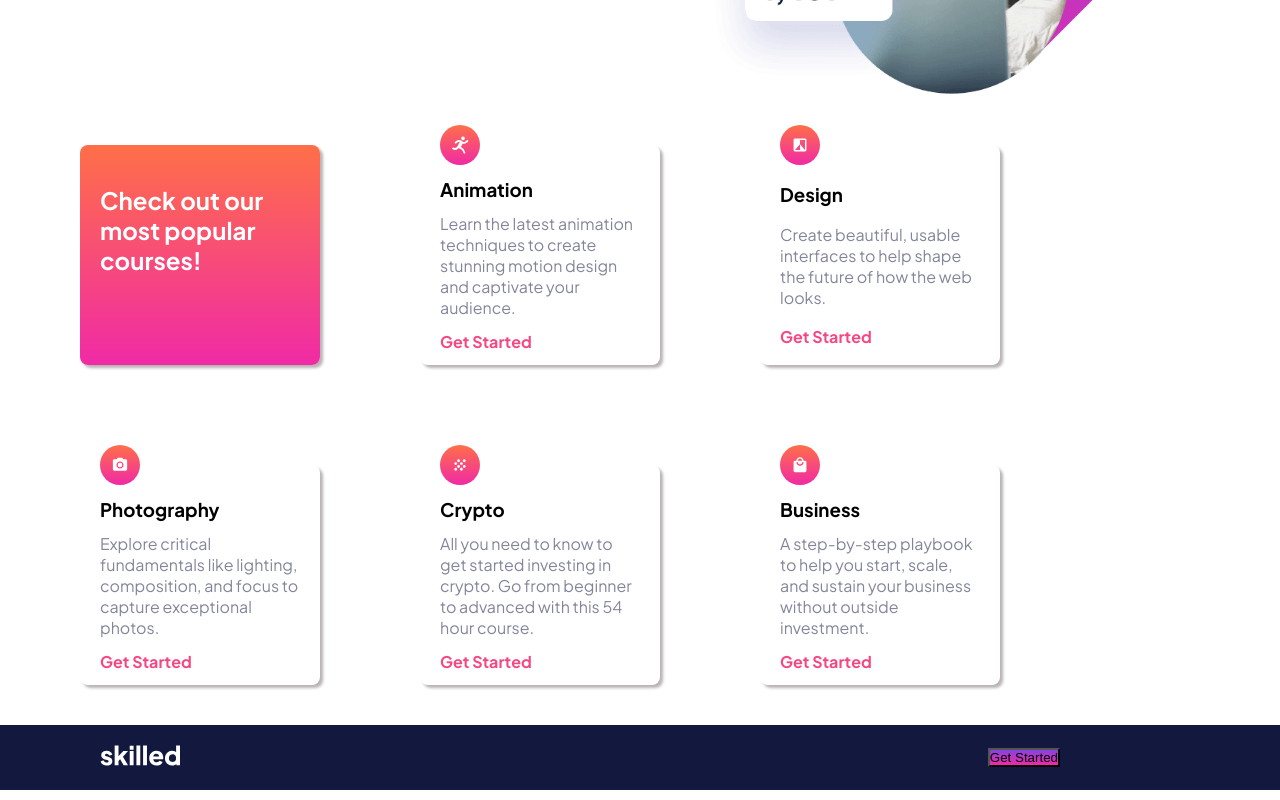
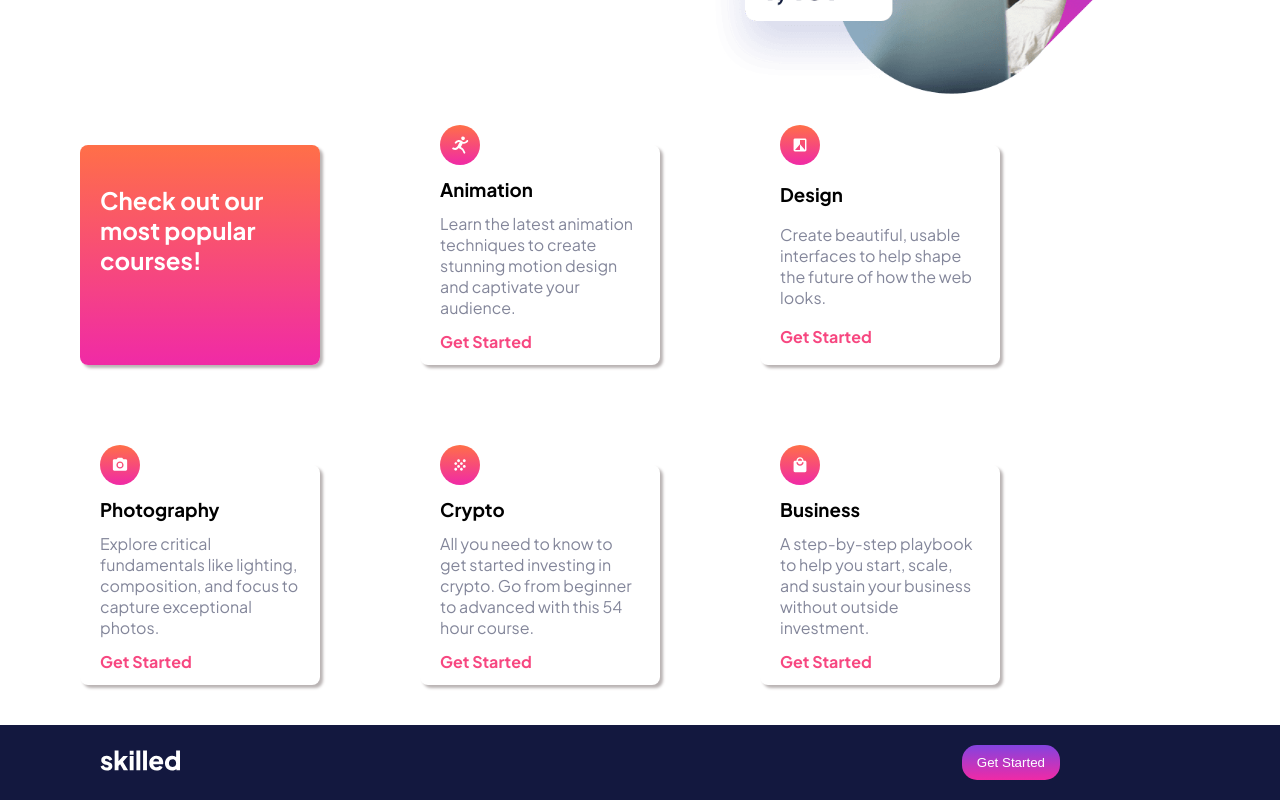
Before and after one commit to mohammedfaais/Skilled-E-learning-landing-page, a plain HTML site: page index.html in a window 1280 px wide. Shown: the part 394-1194 px from the top of the page. Drawn offline with Linux system fonts and the light colour scheme.

Commit message:
desk version done

```diff
--- a/assets/style.css
+++ b/assets/style.css
@@ -154,6 +154,7 @@ footer{
     background-color: var(--colors-yankees-blue);
     padding: 20px;
     display: flex;
+    align-items: center;
     justify-content: space-between;
     margin-top: 40px;
 
@@ -165,5 +166,9 @@ footer img{
 
 footer button{
     margin-right: 200px;
-    background-image:var(--colors-g-magenta-blue);
+    padding: 10px 15px;
+    border-radius: 15px;
+    color: #fff;
+    border: none;
+    background-image: var(--colors-g-magenta-blue);
 }
```
